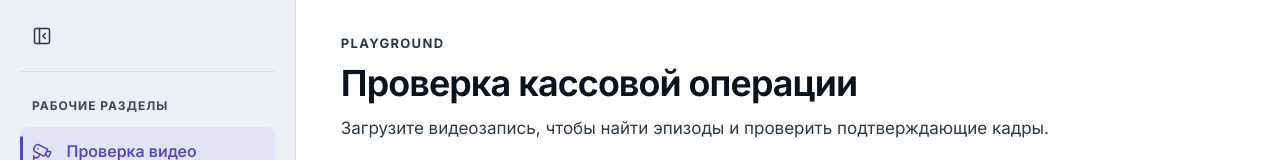
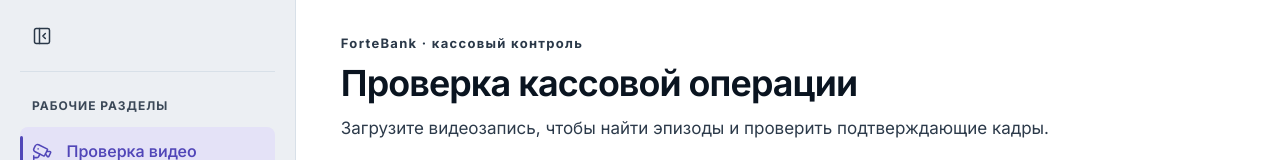
Before and after one commit to Oryntai/Team-name, a plain HTML site: page frontend/dist/index.html in a window 1280 px wide. Shown: the top 160 px of the page. Drawn offline with Linux system fonts and the light colour scheme; no server answers.

Commit message:
Frontend: the page header names the product instead of PLAYGROUND
Co-Authored-By: Claude Opus 5.5 <noreply@anthropic.com>

```diff
--- a/frontend/dist/index.html
+++ b/frontend/dist/index.html
@@ -73,7 +73,7 @@
           <section id="upload-view" class="view upload-view" aria-labelledby="page-title">
             <div class="view-heading">
               <div>
-                <p class="eyebrow">PLAYGROUND</p>
+                <p class="eyebrow">ForteBank · кассовый контроль</p>
                 <h1 id="page-title" tabindex="-1">Проверка кассовой операции</h1>
                 <p class="intro-copy">Загрузите видеозапись, чтобы найти эпизоды и проверить подтверждающие кадры.</p>
               </div>
```
